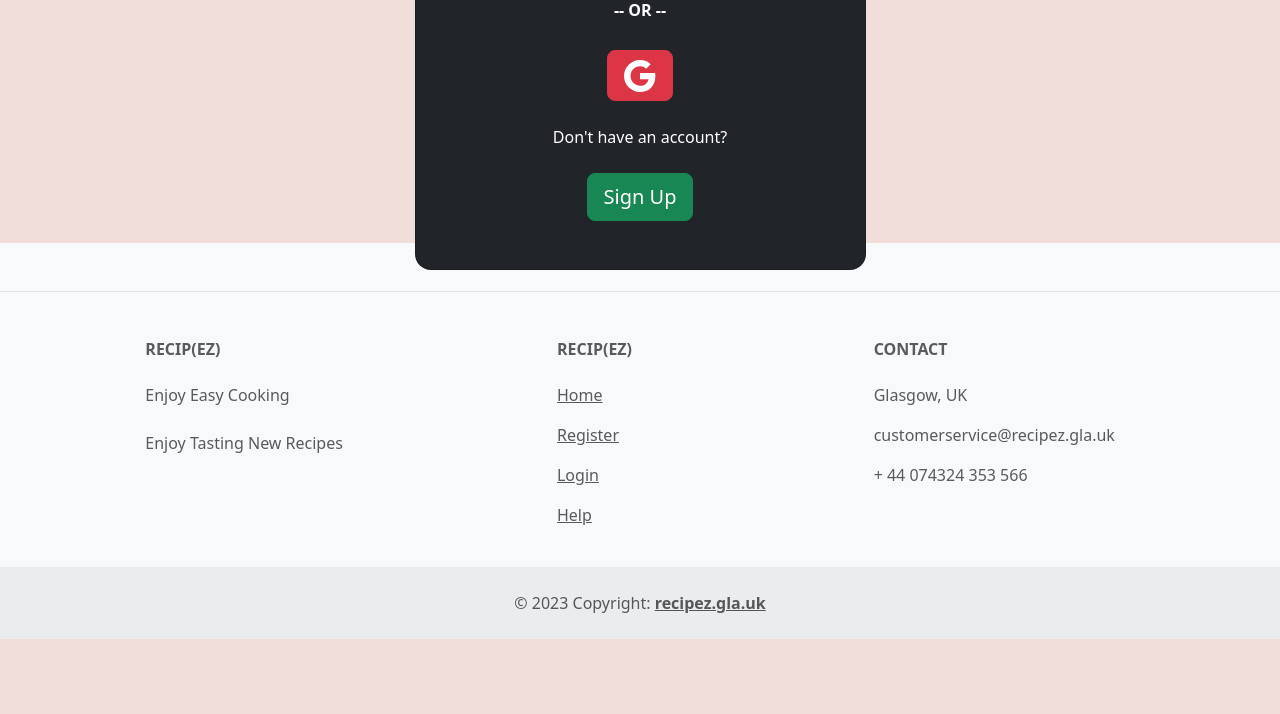
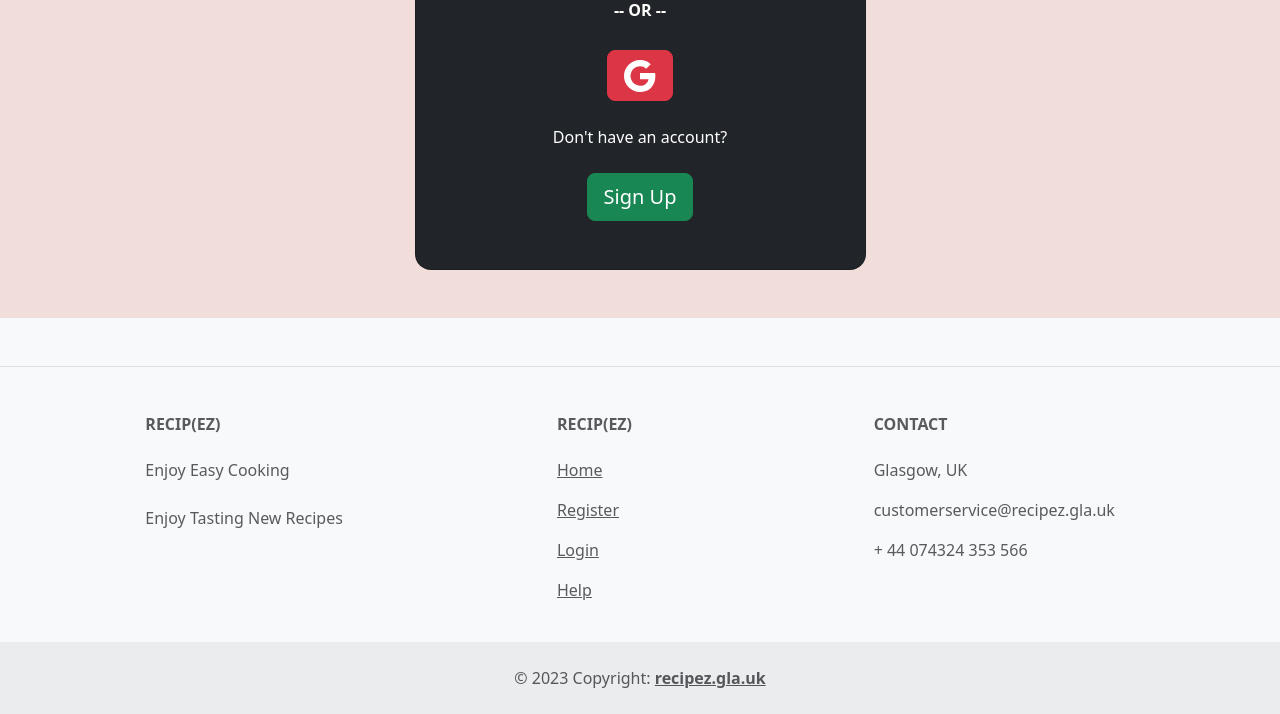
Before and after one commit to FongWaiLam/recipez, a Django app: page /recipez/login/ in a window 1280 px wide. Shown: the part 617-1331 px from the top of the page. Before the commit the page ends 1256 px from the top, so only its background shows below. Run offline with Django 4.2, Linux system fonts and the light colour scheme; data that the repository does not hold is empty.

Commit message:
#25:  Fixed issue for overflowing login

```diff
--- a/templates/recipez/authentication/login.html
+++ b/templates/recipez/authentication/login.html
@@ -7,9 +7,9 @@
 
 {% block body_block %}
 <!-- Section: Design Block -->
-<section class="vh-100 gradient-custom">
-    <div class="container py-5 h-100">
-      <div class="row d-flex justify-content-center align-items-center h-100">
+<section class="gradient-custom">
+    <div class="container py-5">
+      <div class="row d-flex justify-content-center align-items-center">
         <div class="col-12 col-md-8 col-lg-6 col-xl-5">
           <div class="card bg-dark text-white" style="border-radius: 1rem;">
             <div class="card-body p-5 text-center">
```
